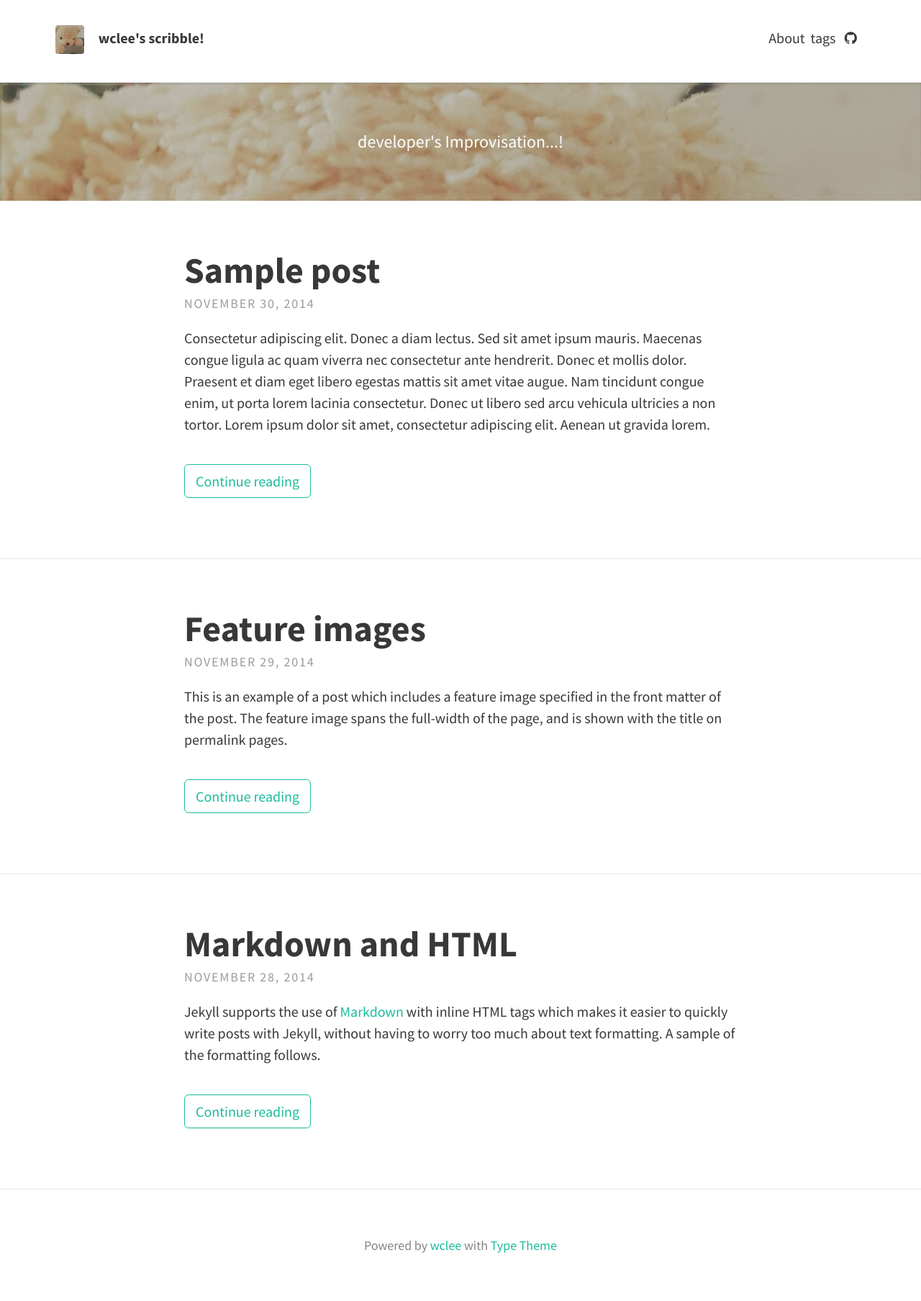
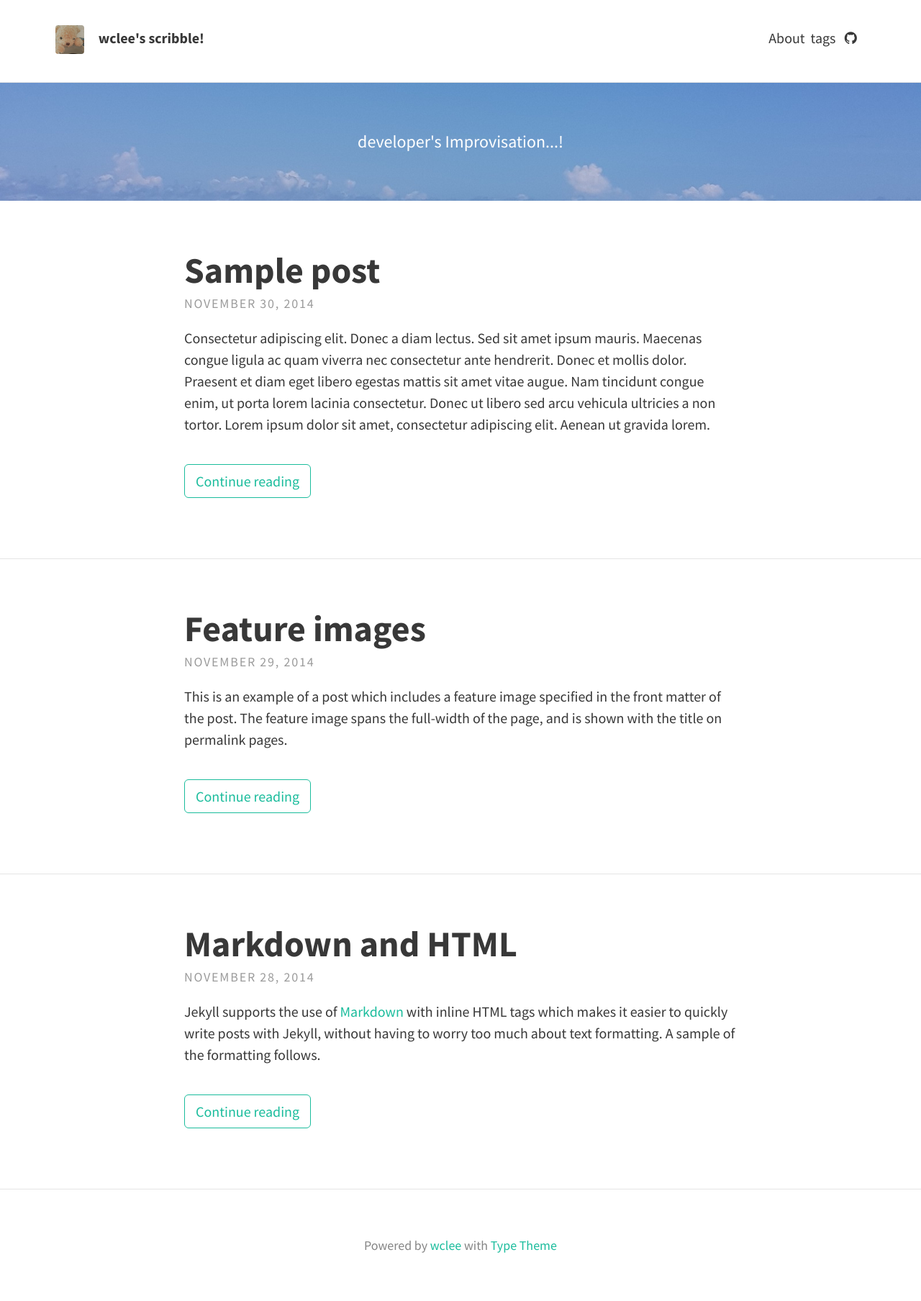
Before and after one commit to wclee7/wclee7.github.io_b, a Jekyll site: the page built from index.html, in a window 1280 px wide. Shown: the whole page at 72% size. Built offline with Jekyll 4.4.1, drawn with Linux system fonts in a browser that asks for light colours; the list of posts is cut into pages by our own code.

Commit message:
Update _config.yml

```diff
--- a/_config.yml
+++ b/_config.yml
@@ -16,7 +16,7 @@ theme_settings:
      <p>developer's Improvisation...!</p>
 
 
-  header_text_feature_image: assets/img/myPhotoS.jpg    # assets/img/header-image-1.jpg
+  header_text_feature_image: assets/img/header-image-2.jpg    # assets/img/myPhotoS.jpg
   footer_text: >
    Powered by <a href="https://blog.daum.net/urlover">wclee</a> with <a href="https://github.com/rohanchandra/type-theme">Type Theme</a>
 
```
